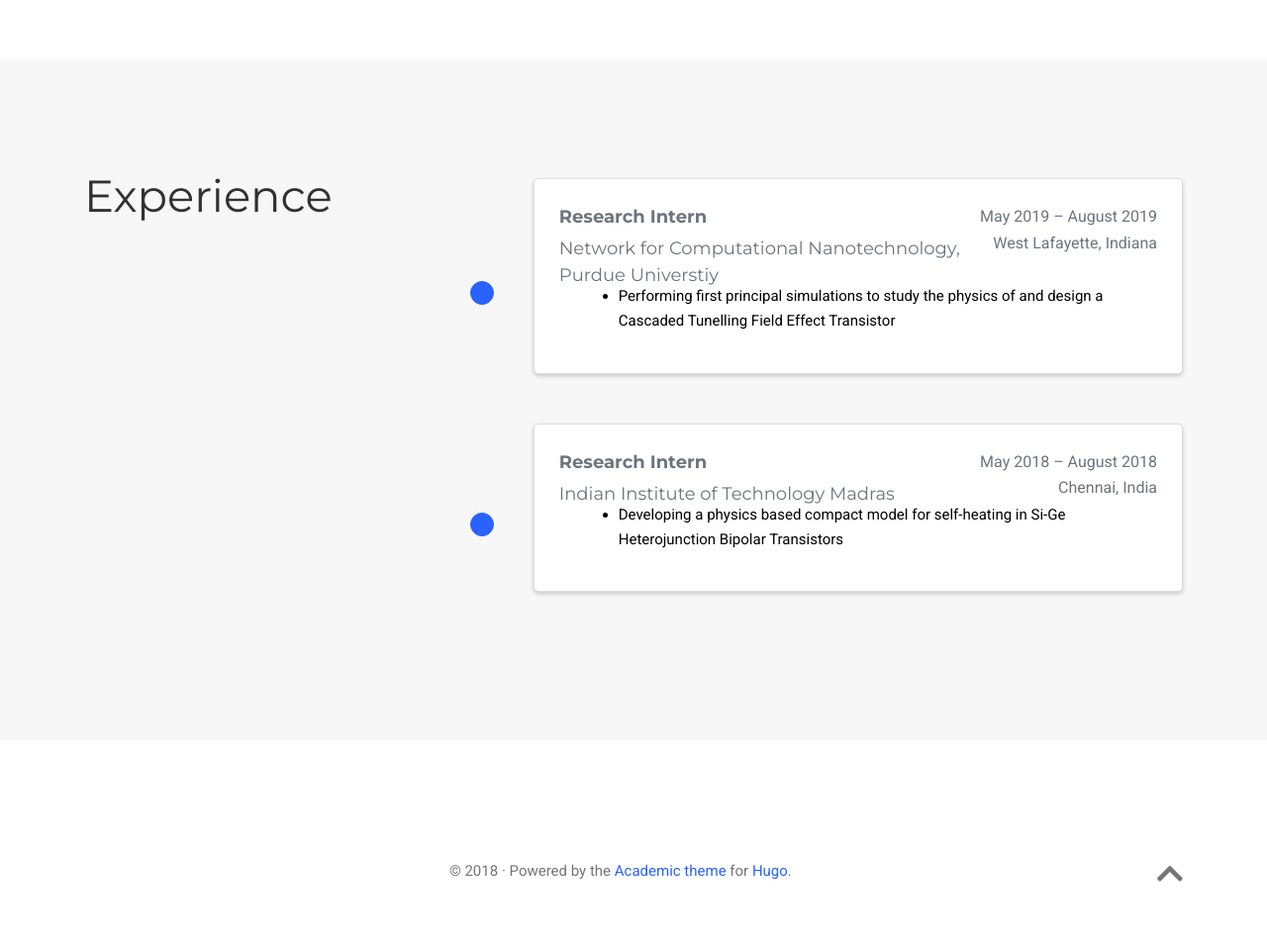
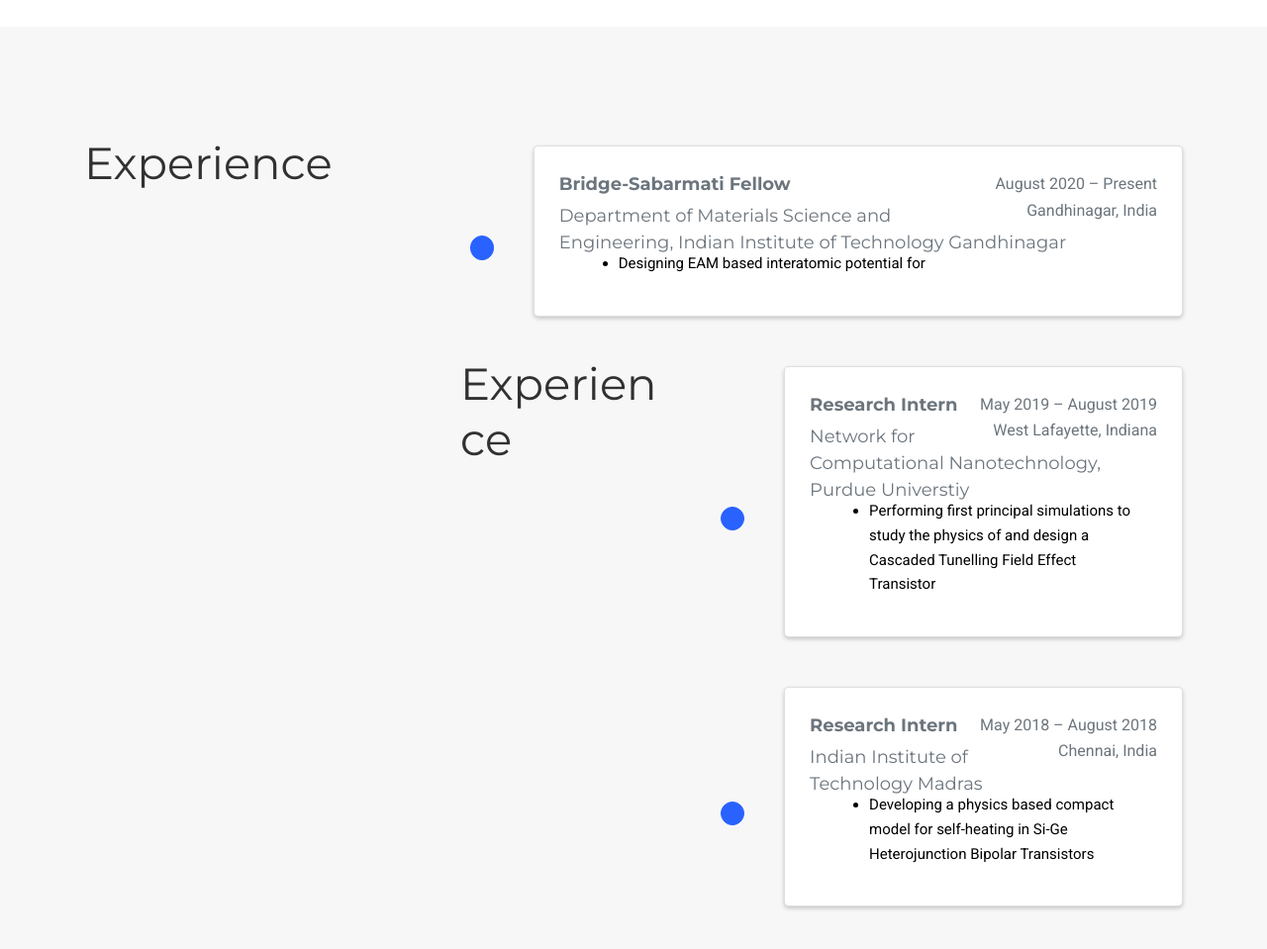
Before and after one commit to krishnansiddharth/krishnansiddharth.github.io, a plain HTML site: page index.html in a window 1280 px wide. Shown: the part 880-1839 px from the top of the page at 99% size. Drawn offline with nearby package versions, Linux system fonts and the light colour scheme; some icons are missing.

Commit message:
Update index.html

```diff
--- a/index.html
+++ b/index.html
@@ -252,9 +252,9 @@
 
 <h1 id="biography">Biography</h1>
 
-<p>I am Siddharth Krishnan, a junior Electrical Engineering undergraduate at IIT Gandhinagar, India. I am interested in applying computational techniques to design and discover novel materials and devices for applications in fields such as energy harvesting, energy storage, electronics and photonics.</p>
-<p>My research experience involves working on Tunnel FET design using first principle simulations, studying quantum transport in two dimensional materials and modeling self heating in Si-Ge HBTs.  </p>
-<p>Besides pursuing science, I love playing basketball. </p>
+<p>I am Siddharth Krishnan, a Research Fellow at the Indian Institute of Technology Gandhinagar. I did my undergraduate from IIT Gandhinagar in Electrical Engineering. Since high school I have loved learnign physics and writing code.</p>
+<p>My strong interests in these, along with a passion for engineering, has lead me to pursue research in the field of computational materials science.  </p>
+<p>When I am not tinkering with atoms, I like to shoot some hoops or read and write fiction. </p>
 
 
     <div class="row">
@@ -307,7 +307,55 @@
   <section id="experience" class="home-section">
     <div class="container">
 
+<div class="row">
+  <div class="col-12 col-lg-4 section-heading">
+    <h1>Experience</h1>
 
+  </div>
+  <div class="col-12 col-lg-8">
+
+
+    <div class="row experience">
+
+      <div class="col-auto text-center flex-column d-none d-sm-flex">
+        <div class="row h-50">
+          <div class="col ">&nbsp;</div>
+          <div class="col">&nbsp;</div>
+        </div>
+        <div class="m-2">
+          <span class="badge badge-pill border exp-fill">&nbsp;</span>
+        </div>
+        <div class="row h-50">
+          <div class="col ">&nbsp;</div>
+          <div class="col">&nbsp;</div>
+        </div>
+      </div>
+
+      <div class="col py-2">
+        <div class="card">
+          <div class="card-body">
+            <div class="float-right text-muted exp-meta">
+              <div>
+                August 2020 –
+
+                  Present
+
+
+              </div>
+              <div class="text-right">Gandhinagar, India</div>
+
+            </div>
+            <h4 class="card-title exp-title text-muted mt-0 mb-1">Bridge-Sabarmati Fellow</h4>
+            <h4 class="card-title exp-company text-muted my-0">Department of Materials Science and Engineering, Indian Institute of Technology Gandhinagar</h4>
+            <div class="card-text"><ul>
+<li>Designing EAM based interatomic potential for
+<br /></li>
+</ul>
+</div>
+          </div>
+        </div>
+      </div>
+    </div>
 
 
 <div class="row">
```
